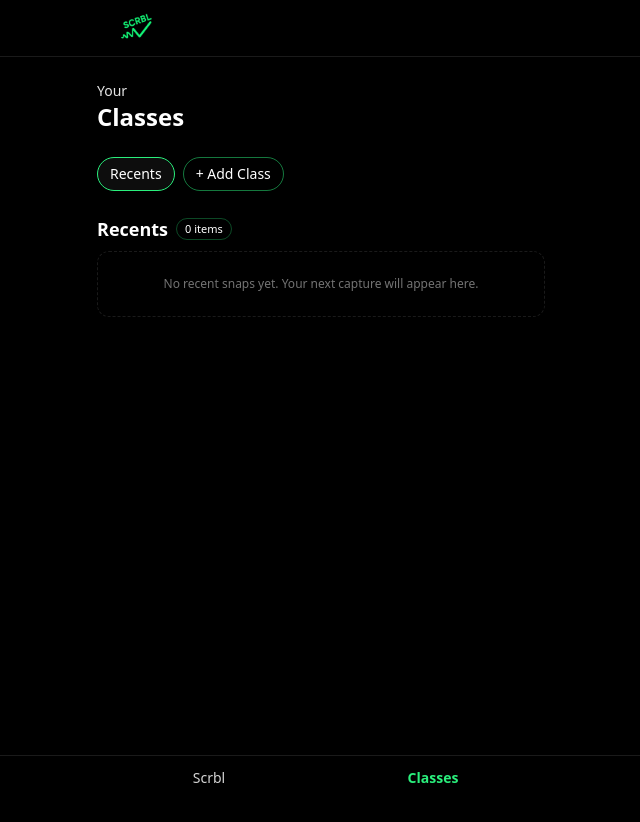
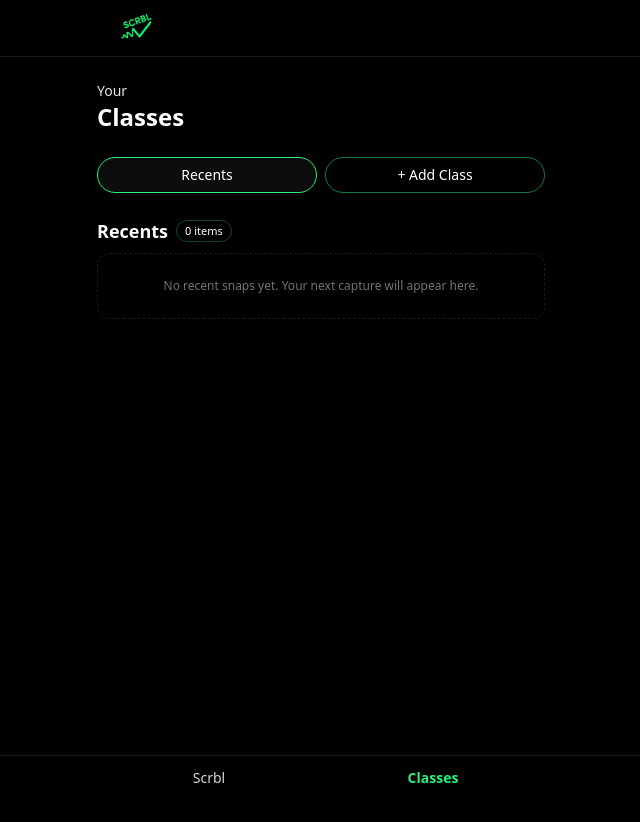
Before and after one commit to KeatingBiz/scrbl, a Next.js app: page /gallery in a window 1280 px wide. Shown: the top 822 px of the page, without its empty margins (319-959 px from the left). Built offline with nearby package versions, Linux system fonts and the light colour scheme.

Commit message:
Update page.tsx

```diff
--- a/app/gallery/page.tsx
+++ b/app/gallery/page.tsx
@@ -15,9 +15,7 @@ function loadFolders(): Folder[] {
     const raw = localStorage.getItem(FOLDERS_KEY);
     const parsed = raw ? (JSON.parse(raw) as Folder[]) : [];
     return Array.isArray(parsed) ? parsed : [];
-  } catch {
-    return [];
-  }
+  } catch { return []; }
 }
 function saveFolders(folders: Folder[]) {
   if (typeof window === "undefined") return;
@@ -26,13 +24,14 @@ function saveFolders(folders: Folder[]) {
 
 function chipClasses(active = false) {
   return [
-    // chip base
-    "inline-flex items-center px-3 py-1.5 rounded-full text-sm border transition",
-    // white label + green outline look
+    // equal-size chip inside grid cell
+    "inline-flex w-full h-9 items-center justify-center",
+    // visuals
+    "px-3 rounded-full text-sm border transition",
     "text-white",
     active ? "border-scrbl bg-white/5" : "border-scrbl/50 hover:bg-white/5",
-    // layout controls
-    "max-w-[12rem] truncate"
+    // text handling
+    "truncate"
   ].join(" ");
 }
 
@@ -40,23 +39,16 @@ export default function ClassesPage() {
   const [folders, setFolders] = useState<Folder[]>([]);
   const [active, setActive] = useState<string>(RECENTS_ID);
 
-  useEffect(() => {
-    setFolders(loadFolders());
-  }, []);
+  useEffect(() => { setFolders(loadFolders()); }, []);
 
   function addClassFolder() {
     const name = (prompt("Class name (e.g., Finance 331)") || "").trim();
     if (!name) return;
     const exists = folders.some((f) => f.name.toLowerCase() === name.toLowerCase());
-    if (exists) {
-      alert("You already have a folder with that name.");
-      return;
-    }
+    if (exists) { alert("You already have a folder with that name."); return; }
     const id = crypto?.randomUUID?.() || Math.random().toString(36).slice(2);
     const next = [...folders, { id, name }];
-    setFolders(next);
-    saveFolders(next);
-    setActive(id);
+    setFolders(next); saveFolders(next); setActive(id);
   }
 
   // Recents shows the last captured image (visual only for now)
@@ -81,12 +73,13 @@ export default function ClassesPage() {
         <h1 className="text-2xl font-bold">Classes</h1>
       </div>
 
-      {/* Folder chips — now wrapping instead of horizontal scroll */}
+      {/* Folder chips — equal-width grid that fills each row */}
       <div className="w-full max-w-md">
-        <div className="flex flex-wrap gap-2">
+        <div className="grid grid-cols-[repeat(auto-fit,minmax(120px,1fr))] gap-2">
           <button
             className={chipClasses(active === RECENTS_ID)}
             onClick={() => setActive(RECENTS_ID)}
+            title="Recents"
           >
             Recents
           </button>
@@ -102,7 +95,7 @@ export default function ClassesPage() {
             </button>
           ))}
 
-          <button className={chipClasses(false)} onClick={addClassFolder}>
+          <button className={chipClasses(false)} onClick={addClassFolder} title="Add Class">
             + Add Class
           </button>
         </div>
```
